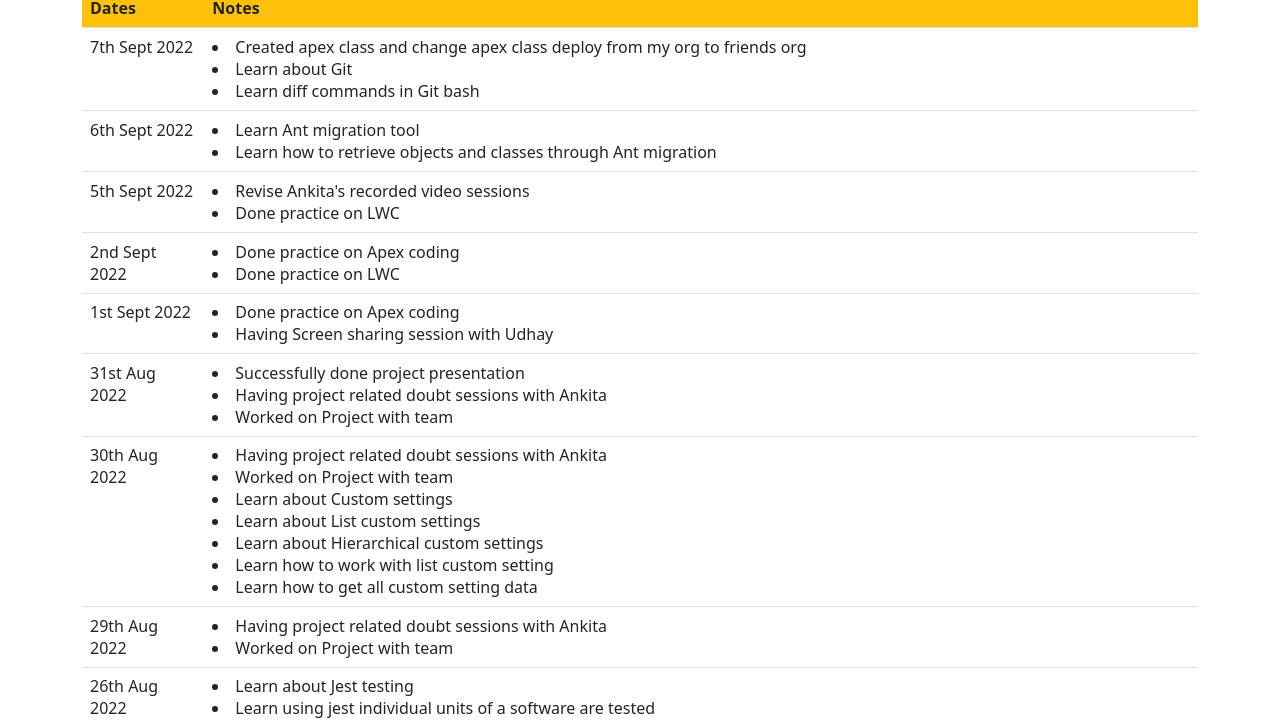
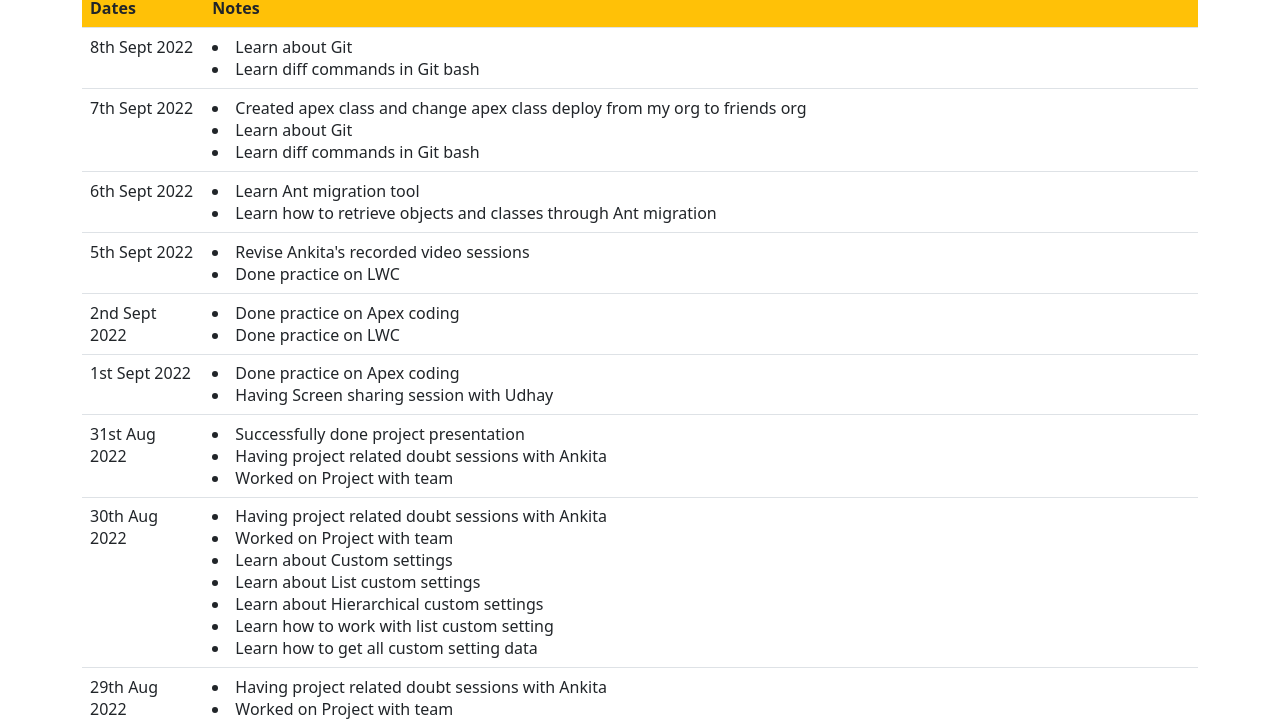
Before and after one commit to Swapnil-mrk/Swapnil-mrk.github.io, a plain HTML site: page journal.html in a window 1280 px wide. Shown: the part 67-790 px from the top of the page. Drawn offline with nearby package versions, Linux system fonts and the light colour scheme.

Commit message:
Add files via upload

```diff
--- a/journal.html
+++ b/journal.html
@@ -18,6 +18,18 @@
 				<tbody>
 						</td>
 						</tr>
+								<tr>
+						<td>8th Sept 2022</td>
+						<td>
+
+                            <li> Learn about Git</li>
+						   <li>Learn diff commands in Git bash</li>
+
+
+
+
+						</td>
+					</tr>
 								<tr>
 						<td>7th Sept 2022</td>
 						<td>
```
